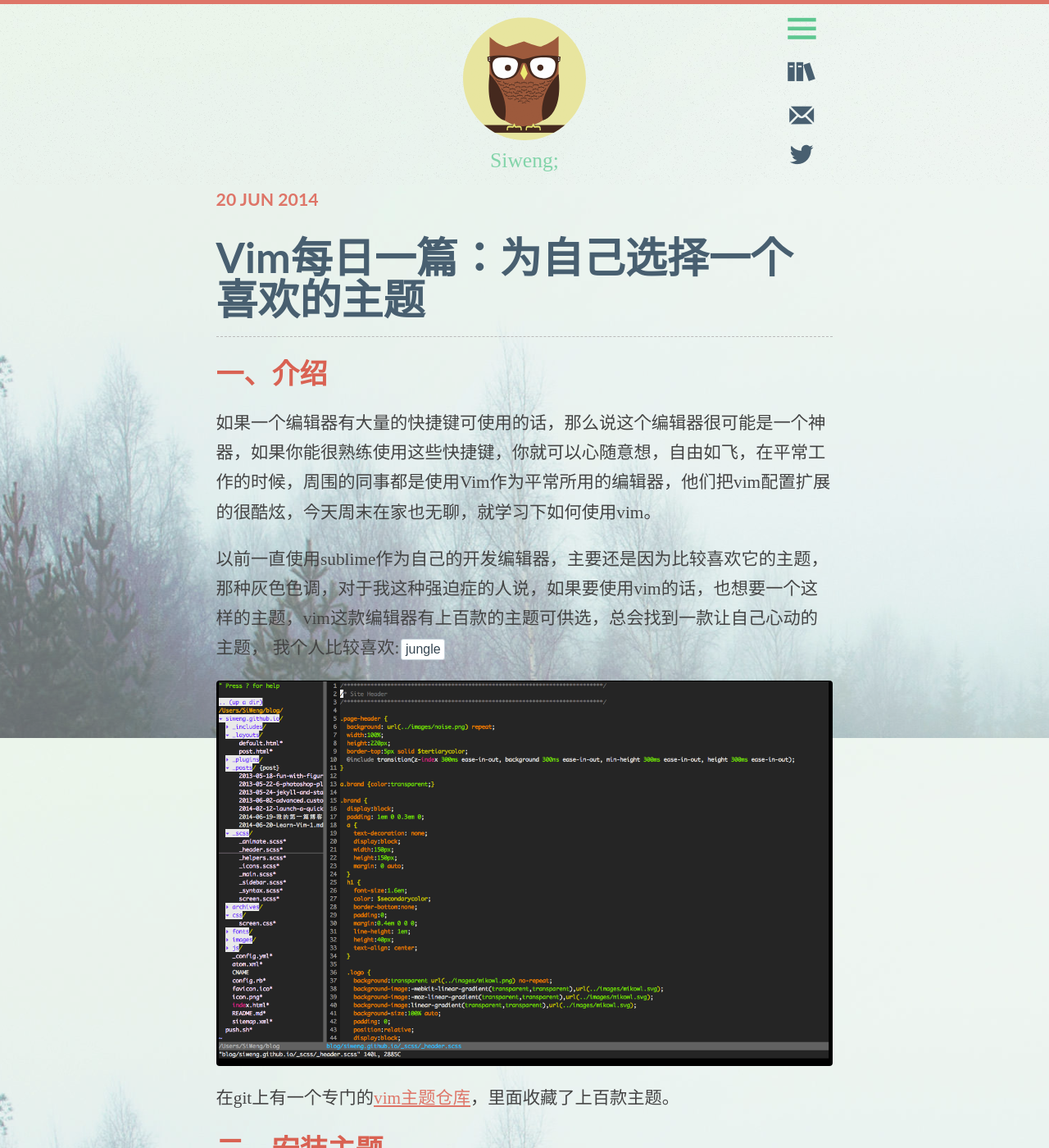
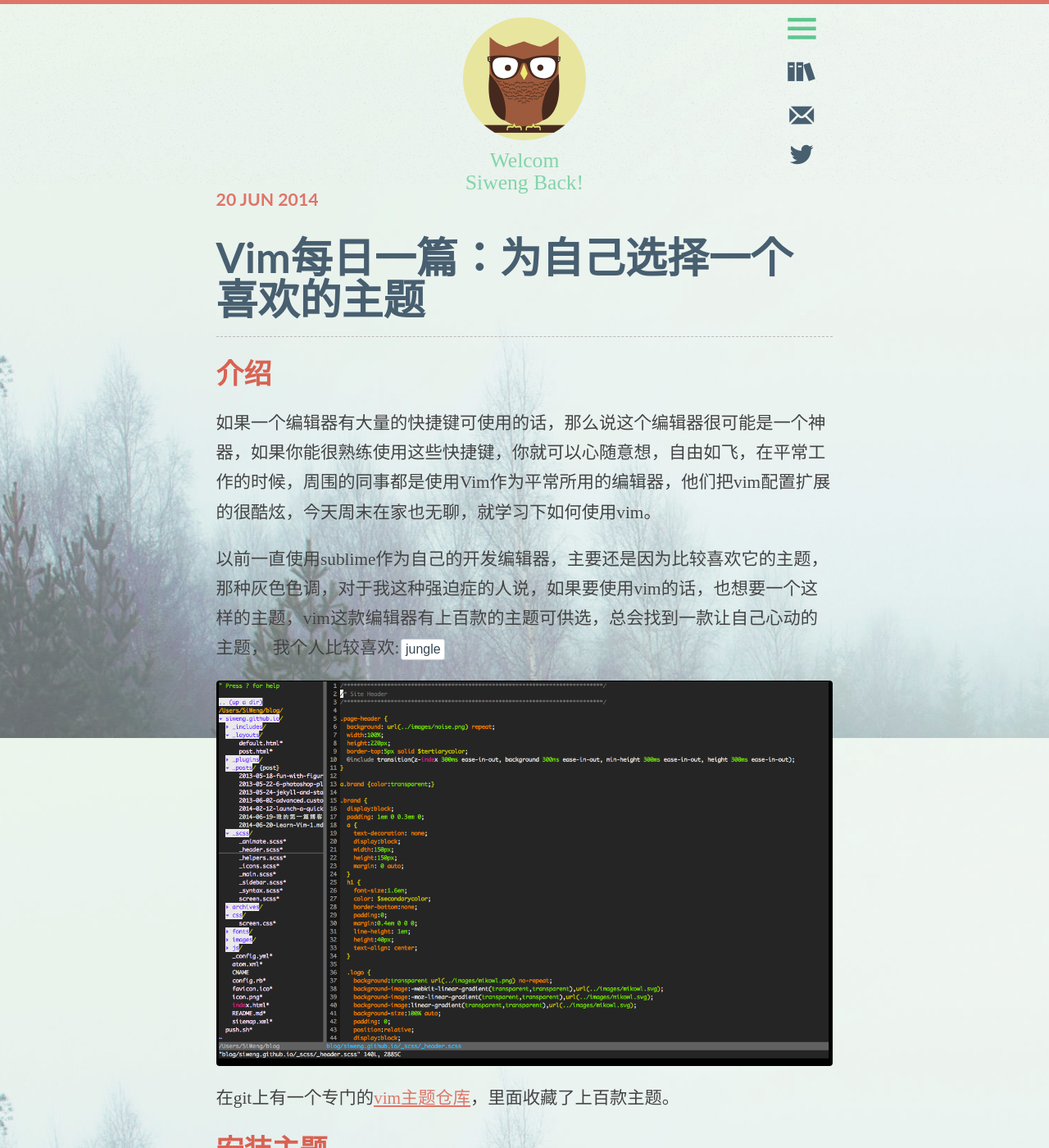
Before and after one commit to siweng/siweng.github.io, a Jekyll site: the page built from _posts/2014-06-20-Learn-Vim-1.md, in a window 1280 px wide and 1400 px high. Shown: the whole window at 82% size. Built offline with Jekyll 4.4.1, drawn with Linux system fonts in a browser that asks for light colours; nearby versions of some CDN libraries; some web fonts are replaced; Markdown is read by kramdown in place of the engine named in the settings; comment, search, counter and statistics services are not loaded.

Commit message:
auto commit

```diff
--- a/_includes/header.html
+++ b/_includes/header.html
@@ -1,7 +1,7 @@
       <header class="page-header">
         <div class="hdr-fixed">
           <div class="container">
-            <div class="brand"><a href="/"><span class="logo"></span><h1 data-icon="Siweng;"><span class="visuallyhidden">Michael Elias - Web Design & Development</span></h1></a></div>
+            <div class="brand"><a href="/"><span class="logo"></span><h1 data-icon="Welcom Siweng Back!"><span class="visuallyhidden">Michael Elias - Web Design & Development</span></h1></a></div>
             <a href="#menu" class="navicon" data-icon="&#xe00c;"><span class="visuallyhidden">Menu</a></a>
             <nav id="menu" role="navigation">
               <ul>
--- a/_posts/2014-06-20-Learn-Vim-1.md
+++ b/_posts/2014-06-20-Learn-Vim-1.md
@@ -5,7 +5,7 @@ title: Vim每日一篇：为自己选择一个喜欢的主题
 date: 2014-06-20
 ---
 
-###一、介绍
+###介绍
 如果一个编辑器有大量的快捷键可使用的话，那么说这个编辑器很可能是一个神器，如果你能很熟练使用这些快捷键，你就可以心随意想，自由如飞，在平常工作的时候，周围的同事都是使用Vim作为平常所用的编辑器，他们把vim配置扩展的很酷炫，今天周末在家也无聊，就学习下如何使用vim。
 
 以前一直使用sublime作为自己的开发编辑器，主要还是因为比较喜欢它的主题，那种灰色色调，对于我这种强迫症的人说，如果要使用vim的话，也想要一个这样的主题，vim这款编辑器有上百款的主题可供选，总会找到一款让自己心动的主题， 我个人比较喜欢:`jungle`
@@ -14,8 +14,10 @@ date: 2014-06-20
 
 在git上有一个专门的[vim主题仓库](https://github.com/flazz/vim-colorschemes)，里面收藏了上百款主题。
 
-###二、安装主题
+###安装主题
 {% highlight bash %}
 [ ! -e ~/.vim ] && mkdir  ~/.vim
 git clone git@github.com:dgvigil/vim-colorschemes.git ~/.vim
 {% endhighlight %}
+
+###设定主题
```
